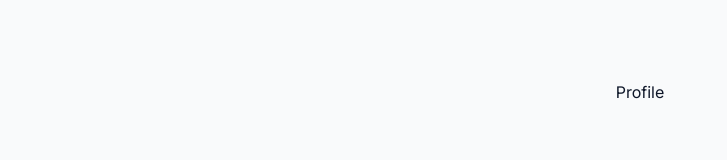
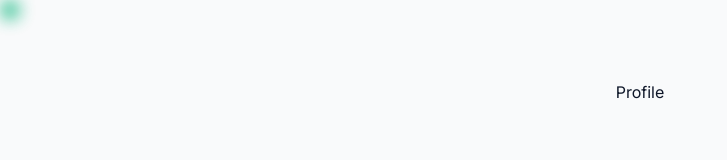
Before and after one commit to BTutd/Finnacial-Statement-Generator, a Next.js app: page /profile in a window 1280 px wide. Shown: the top 160 px of the page, without its empty margins (0-727 px from the left). Built offline with nearby package versions, Linux system fonts and the light colour scheme.

Commit message:
adding Cursor

```diff
--- a/app/globals.css
+++ b/app/globals.css
@@ -120,3 +120,6 @@
     box-shadow: 0 4px 6px -1px rgb(0 0 0 / 0.1);
   }
 }
+button:hover ~ .cursor {
+  transform: scale(2);
+}
--- a/app/layout.tsx
+++ b/app/layout.tsx
@@ -2,6 +2,7 @@ import { ThemeProvider } from "@/components/theme-provider"
 import type { Metadata } from "next";
 import { Geist, Geist_Mono } from "next/font/google";
 import { Toaster } from "sonner";
+import CustomCursor from "@/components/CustomCursor";
 import "./globals.css";
 
 
@@ -31,6 +32,7 @@ export default function RootLayout({
       <body
         className={`${geistSans.variable} ${geistMono.variable} antialiased`}
       >
+        <CustomCursor />
         <ThemeProvider
             attribute="class"
             defaultTheme="system"
--- /dev/null
+++ b/components/CustomCursor.tsx
@@ -0,0 +1,40 @@
+"use client";
+
+import { useEffect, useRef } from "react";
+
+export default function CustomCursor() {
+  const cursorRef = useRef<HTMLDivElement>(null);
+
+  useEffect(() => {
+    let x = 0;
+    let y = 0;
+
+    const move = (e: MouseEvent) => {
+      x = e.clientX;
+      y = e.clientY;
+    };
+
+    const animate = () => {
+      if (cursorRef.current) {
+        cursorRef.current.style.transform = `translate(${x}px, ${y}px)`;
+      }
+      requestAnimationFrame(animate);
+    };
+
+    window.addEventListener("mousemove", move);
+    animate();
+
+    return () => {
+      window.removeEventListener("mousemove", move);
+    };
+  }, []);
+
+  return (
+    <div
+      ref={cursorRef}
+      className="fixed top-0 left-0 pointer-events-none z-[9999]"
+    >
+      <div className="w-5 h-5 bg-accent rounded-full blur-sm opacity-80" />
+    </div>
+  );
+}
```
